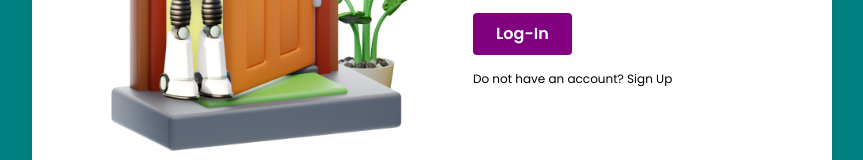
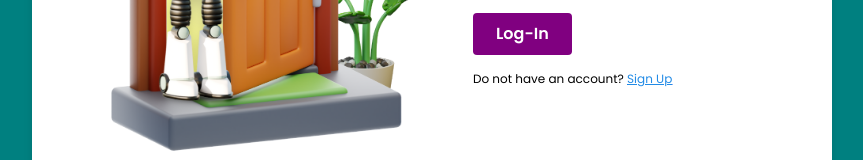
Before and after one commit to hapithreefrends/scaffl-ed, a Next.js app in the folder front-end/: page /login in a window 1280 px wide. Shown: the part 457-617 px from the top of the page, without its empty margins (208-1071 px from the left). Built offline with nearby package versions, Linux system fonts and the light colour scheme; a small style sheet from the web is missing.

Commit message:
feat: fixed login switching logic

```diff
--- a/front-end/src/app/(features)/(authentication)/login/_components/Login.tsx
+++ b/front-end/src/app/(features)/(authentication)/login/_components/Login.tsx
@@ -1,3 +1,4 @@
+import Link from 'next/link';
 import LoginForm from './LoginForm';
 import { Text, Button, Checkbox, Group, TextInput, Paper, Box, Flex } from '@mantine/core';
 
@@ -6,7 +7,13 @@ export default function Login() {
       <Flex direction="column" gap="md">
         <Text size="xl" style={{ fontWeight: 'bold' }}>Log-In</Text>
         <LoginForm/>
-        <Text size="xs" >Do not have an account? Sign Up</Text>
+        <Text size="xs" >Do not have an account?{' '}
+          <Link href="./signup">
+            <Text component="a" color="blue" style={{ textDecoration: 'underline', cursor: 'pointer' }}>
+              Sign Up
+            </Text>
+          </Link>
+        </Text>
       </Flex>
   </div>;
 }
```
Also changed, not shown: front-end/src/app/(features)/(authentication)/signup/_components/Login.tsx (+8 -1 lines).
